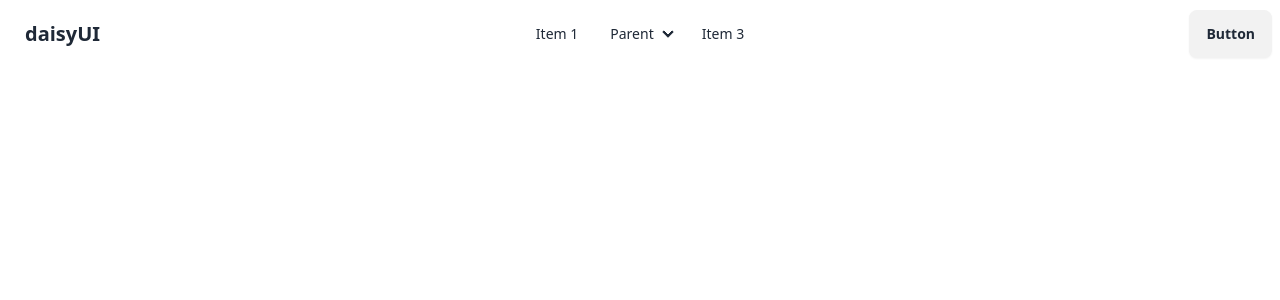
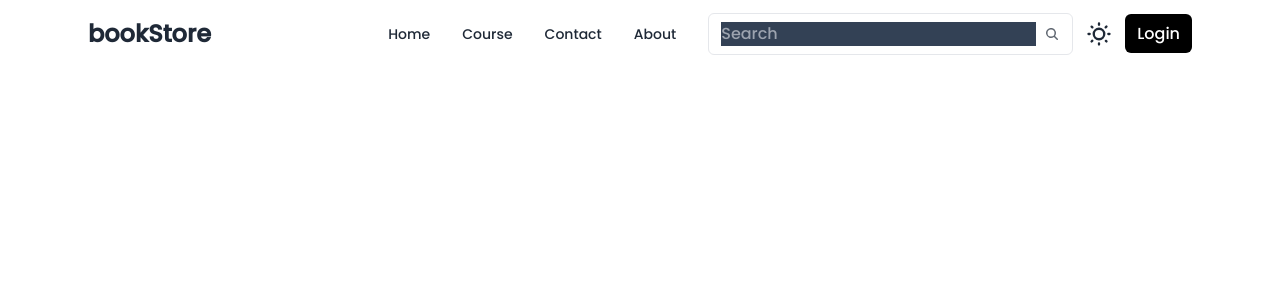
Before and after one commit to salmanulfarispk/BookStore_Frontend, a React (Vite) app in the folder FrontEnd/: page / in a window 1280 px wide. Shown: the top 300 px of the page. Built offline with nearby package versions, Linux system fonts and the light colour scheme.

Commit message:
Navbar finished

```diff
--- a/FrontEnd/src/components/Navbar.jsx
+++ b/FrontEnd/src/components/Navbar.jsx
@@ -1,9 +1,19 @@
 import React from 'react'
 
 export default function Navbar() {
+    const navitems=(
+        <>
+        <li><a>Home</a></li>
+        <li><a>Course</a></li>
+        <li><a>Contact</a></li>
+        <li><a>About</a></li>
+        </>
+    );
+
+
   return (
     <>
-    <div>
+    <div className='max-w-screen-2xl container mx-auto md:px-20 sm:px-4'>
     <div className="navbar bg-base-100">
   <div className="navbar-start">
     <div className="dropdown">
@@ -11,40 +21,38 @@
         <svg xmlns="http://www.w3.org/2000/svg" className="h-5 w-5" fill="none" viewBox="0 0 24 24" stroke="currentColor"><path strokeLinecap="round" strokeLinejoin="round" strokeWidth="2" d="M4 6h16M4 12h8m-8 6h16" /></svg>
       </div>
       <ul tabIndex={0} className="menu menu-sm dropdown-content mt-3 z-[1] p-2 shadow bg-base-100 rounded-box w-52">
-        <li><a>Item 1</a></li>
-        <li>
-          <a>Parent</a>
-          <ul className="p-2">
-            <li><a>Submenu 1</a></li>
-            <li><a>Submenu 2</a></li>
-          </ul>
-        </li>
-        <li><a>Item 3</a></li>
+      {navitems}
       </ul>
     </div>
-    <a className="btn btn-ghost text-xl">daisyUI</a>
+    <a className="font-bold text-2xl cursor-pointer">bookStore</a>
   </div>
+  <div className='navbar-end space-x-3'>
   <div className="navbar-center hidden lg:flex">
     <ul className="menu menu-horizontal px-1">
-      <li><a>Item 1</a></li>
-      <li>
-        <details>
-          <summary>Parent</summary>
-          <ul className="p-2">
-            <li><a>Submenu 1</a></li>
-            <li><a>Submenu 2</a></li>
-          </ul>
-        </details>
-      </li>
-      <li><a>Item 3</a></li>
+      {navitems}
     </ul>
   </div>
-  <div className="navbar-end">
-    <a className="btn">Button</a>
+   <div className='hidden md:block'>
+   <label className="px-3 py-2 border rounded-md flex items-center gap-2">
+  <input type="text" className="grow outline-none bg-slate-700" placeholder="Search" />
+  <svg xmlns="http://www.w3.org/2000/svg" viewBox="0 0 16 16" fill="currentColor" className="w-4 h-4 opacity-70"><path fillRule="evenodd" d="M9.965 11.026a5 5 0 1 1 1.06-1.06l2.755 2.754a.75.75 0 1 1-1.06 1.06l-2.755-2.754ZM10.5 7a3.5 3.5 0 1 1-7 0 3.5 3.5 0 0 1 7 0Z" clipRule="evenodd" /></svg>
+  </label>
+   </div>
+
+   <label className="swap swap-rotate">
+  <input type="checkbox" className="theme-controller" value="synthwave" />
+  <svg className="swap-off fill-current w-7 h-7" xmlns="http://www.w3.org/2000/svg" viewBox="0 0 24 24"><path d="M5.64,17l-.71.71a1,1,0,0,0,0,1.41,1,1,0,0,0,1.41,0l.71-.71A1,1,0,0,0,5.64,17ZM5,12a1,1,0,0,0-1-1H3a1,1,0,0,0,0,2H4A1,1,0,0,0,5,12Zm7-7a1,1,0,0,0,1-1V3a1,1,0,0,0-2,0V4A1,1,0,0,0,12,5ZM5.64,7.05a1,1,0,0,0,.7.29,1,1,0,0,0,.71-.29,1,1,0,0,0,0-1.41l-.71-.71A1,1,0,0,0,4.93,6.34Zm12,.29a1,1,0,0,0,.7-.29l.71-.71a1,1,0,1,0-1.41-1.41L17,5.64a1,1,0,0,0,0,1.41A1,1,0,0,0,17.66,7.34ZM21,11H20a1,1,0,0,0,0,2h1a1,1,0,0,0,0-2Zm-9,8a1,1,0,0,0-1,1v1a1,1,0,0,0,2,0V20A1,1,0,0,0,12,19ZM18.36,17A1,1,0,0,0,17,18.36l.71.71a1,1,0,0,0,1.41,0,1,1,0,0,0,0-1.41ZM12,6.5A5.5,5.5,0,1,0,17.5,12,5.51,5.51,0,0,0,12,6.5Zm0,9A3.5,3.5,0,1,1,15.5,12,3.5,3.5,0,0,1,12,15.5Z"/></svg>
+  <svg className="swap-on fill-current w-7 h-7" xmlns="http://www.w3.org/2000/svg" viewBox="0 0 24 24"><path d="M21.64,13a1,1,0,0,0-1.05-.14,8.05,8.05,0,0,1-3.37.73A8.15,8.15,0,0,1,9.08,5.49a8.59,8.59,0,0,1,.25-2A1,1,0,0,0,8,2.36,8.14,8.14,0,1,0,22,14.05,1,1,0,0,0,21.64,13Zm-9.5,6.69A8.14,8.14,0,0,1,7.08,5.22v.27A10.15,8.15,0,0,0,17.22,15.63a9.79,9.79,0,0,0,2.1-.22A8.11,8.11,0,0,1,12.14,19.73Z"/></svg>
+
+</label>
+
+  <div>
+    <a className="bg-black text-white px-3 py-2 rounded-md cursor-pointer
+     hover:bg-slate-800 duration-300">Login</a>
+  </div>
+  </div>
   </div>
 </div>
-
-    </div>
     </>
   )
 }
--- a/FrontEnd/src/index.css
+++ b/FrontEnd/src/index.css
@@ -1,3 +1,8 @@
+@import url('https://fonts.googleapis.com/css2?family=Fredoka:wght@300..700&family=Poppins:wght@500&display=swap');
 @tailwind base;
 @tailwind components;
 @tailwind utilities;
+
+body{
+    font-family: 'Poppins', sans-serif;
+}
```
